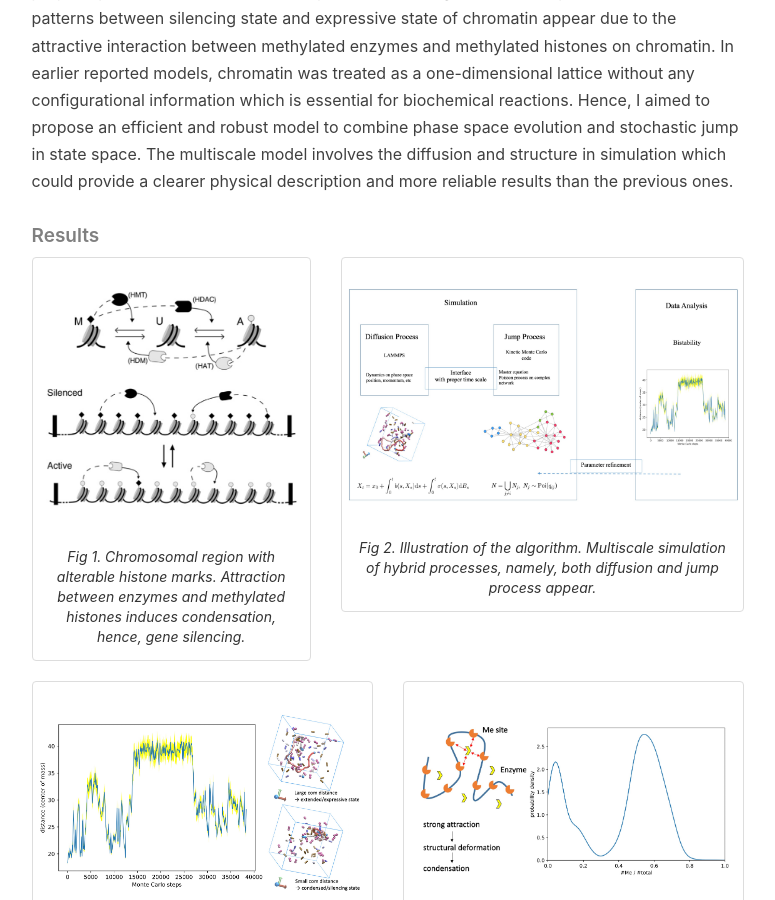
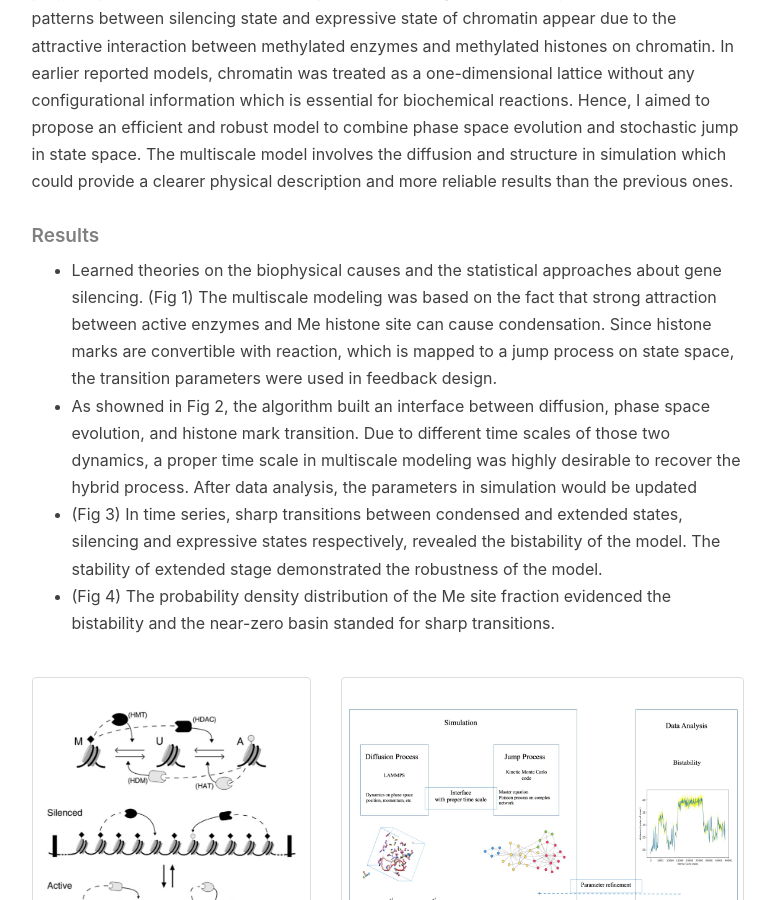
Before and after one commit to dongylaq/dongylaq.github.io, a Jekyll site: the page built from research.html, in a window 1280 px wide and 900 px high, scrolled down 3541 px. Shown: the whole window, without its empty margins (136-911 px from the left). Built offline with Jekyll 4.4.1, drawn with Linux system fonts in a browser that asks for light colours; nearby versions of some CDN libraries; formulas are drawn with MathJax 3; comment, search, counter and statistics services are not loaded.

Commit message:
Update research.html

```diff
--- a/research.html
+++ b/research.html
@@ -119,6 +119,12 @@ header-img: "img/title.jpeg"
     <p>Gene silencing plays an important role in life processes and attracted abundant researchers to propose possible mechanisms to decipher it. According to relevant experiments, the bistable patterns between silencing state and expressive state of chromatin appear due to the attractive interaction between methylated enzymes and methylated histones on chromatin. In earlier reported models, chromatin was treated as a one-dimensional lattice without any configurational information which is essential for biochemical reactions. Hence, I aimed to propose an efficient and robust model to combine phase space evolution and stochastic jump in state space. The multiscale model involves the diffusion and structure in simulation which could provide a clearer physical description and more reliable results than the previous ones.</p>
 
     <h5>Results</h5>
+    <ul>
+        <li>Learned theories on the biophysical causes and the statistical approaches about gene silencing. (Fig 1) The multiscale modeling was based on the fact that strong attraction between active enzymes and Me histone site can cause condensation. Since histone marks are convertible with reaction, which is mapped to a jump process on state space, the transition parameters were used in feedback design.</li>
+        <li>As showned in Fig 2, the algorithm built an interface between diffusion, phase space evolution, and histone mark transition. Due to different time scales of those two dynamics, a proper time scale in multiscale modeling was highly desirable to recover the hybrid process. After data analysis, the parameters in simulation would be updated</li>
+        <li>(Fig 3) In time series, sharp transitions between condensed and extended states, silencing and expressive states respectively, revealed the bistability of the model. The stability of extended stage demonstrated the robustness of the model.</li>
+        <li>(Fig 4) The probability density distribution of the Me site fraction evidenced the bistability and the near-zero basin standed for sharp transitions.</li>
+    </ul>
 
     <div class="row">
         <div class="col-xs-5">
```
